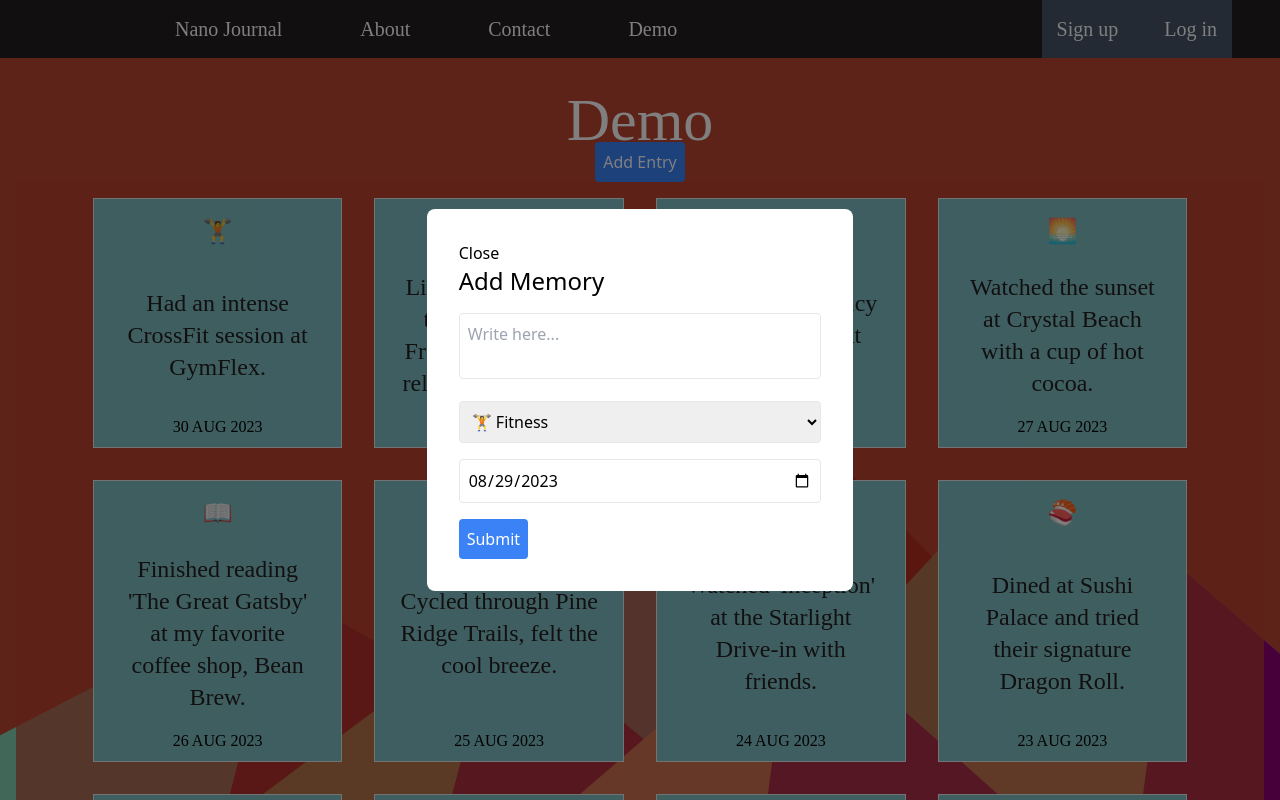
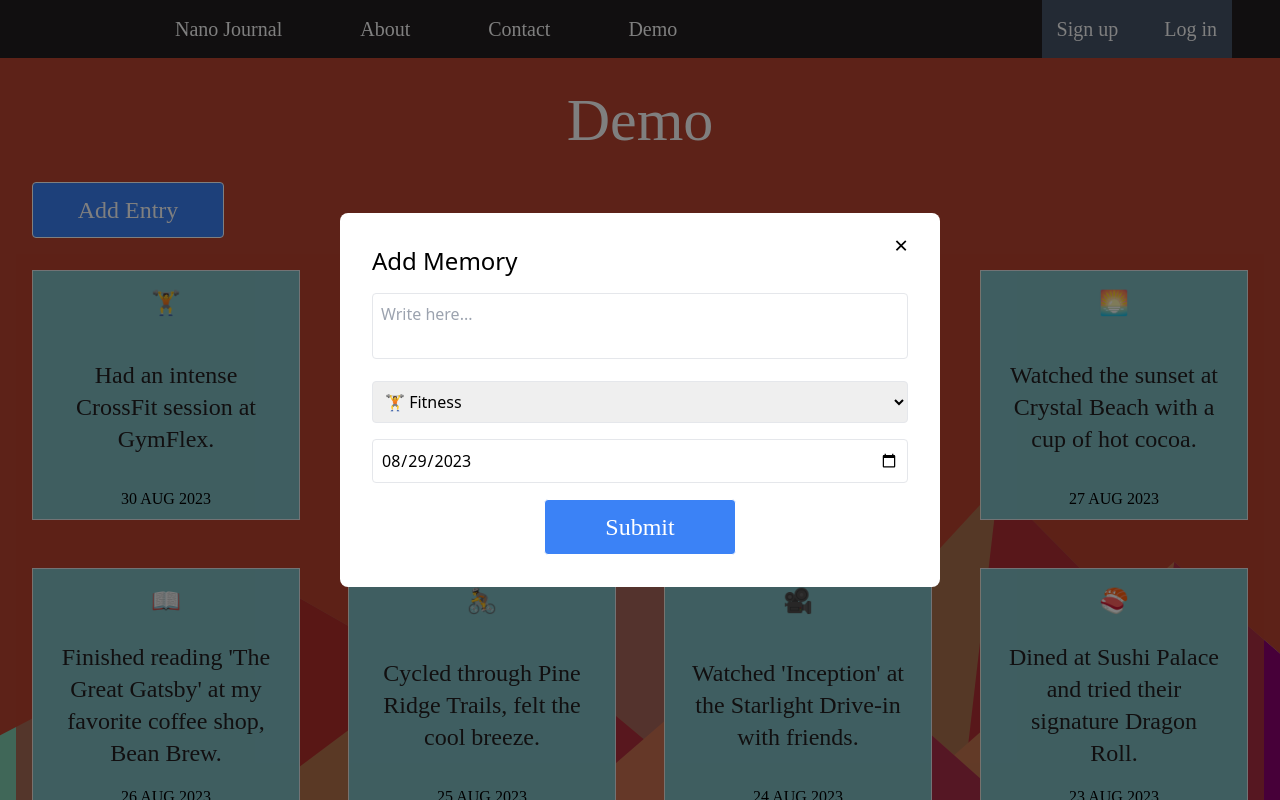
Before and after one commit to taiarima/memories, a React (Vite) app: page /demo in a window 1280 px wide. Both pictures are taken after a click on the button "Add Entry". Shown: the top 800 px of the page. Built offline with nearby package versions, Linux system fonts and the light colour scheme; a web font is replaced by a local one.

Commit message:
Added Button comp. Fixed demo styling.

```diff
--- a/src/components/AddMemModal.jsx
+++ b/src/components/AddMemModal.jsx
@@ -1,4 +1,5 @@
 import React, { useState } from "react";
+import Button from "./Button";
 
 const categories = [
   "🏋️ Fitness",
@@ -61,8 +62,16 @@ function AddMemModal({ closeModal, handleAddMemory }) {
       className="fixed top-0 left-0 w-full h-full flex items-center justify-center bg-opacity-50 bg-black"
       onClick={handleBackgroundClick}
     >
-      <div className="bg-white p-8 rounded-lg w-1/3">
-        <button onClick={closeModal}>Close</button>
+      <div className="bg-white p-8 rounded-lg">
+        <div className="relative">
+          <button
+            onClick={closeModal}
+            className="text-2xl absolute right-0 -mt-4"
+          >
+            &times;
+          </button>
+        </div>
+
         <h1 className="text-2xl mb-4">Add Memory</h1>
 
         <textarea
@@ -92,12 +101,15 @@ function AddMemModal({ closeModal, handleAddMemory }) {
           onChange={(e) => setDate(e.target.value)}
         />
 
-        <button
+        {/* <button
           className="bg-blue-500 text-white p-2 rounded"
           onClick={handleSubmit}
         >
           Submit
-        </button>
+        </button> */}
+        <div className="flex justify-center">
+          <Button onclick={handleSubmit}>Submit</Button>
+        </div>
       </div>
     </div>
   );
--- /dev/null
+++ b/src/components/Button.jsx
@@ -0,0 +1,30 @@
+import React from "react";
+
+const Button = ({ children, onClick, type = "primary" }) => {
+  let buttonStyle = "";
+
+  switch (type) {
+    case "primary":
+      buttonStyle = "bg-blue-500 hover:bg-blue-700 text-white";
+      break;
+    case "secondary":
+      buttonStyle = "bg-gray-500 hover:bg-gray-700 text-white";
+      break;
+    case "danger":
+      buttonStyle = "bg-red-500 hover:bg-red-700 text-white";
+      break;
+    default:
+      buttonStyle = "bg-blue-500 hover:bg-blue-700 text-white";
+  }
+
+  return (
+    <button
+      className={`py-2 px-4 rounded w-48 h-14 ${buttonStyle} font-title text-2xl border border-white`}
+      onClick={onClick}
+    >
+      {children}
+    </button>
+  );
+};
+
+export default Button;
--- a/src/components/Memory.jsx
+++ b/src/components/Memory.jsx
@@ -1,6 +1,6 @@
 function Memory({ memory }) {
   return (
-    <div className="w-1/5 m-4 p-2 bg-customTeal border border-l-customCream flex flex-col justify-between text-center font-title cursor-pointer">
+    <div className=" m-4 p-2 bg-customTeal border border-l-customCream flex flex-col justify-between text-center font-title cursor-pointer">
       <span className="m-2 text-2xl">{memory.categoryEmoji}</span>
       <h1 className="text-2xl text-customGray m-4">{memory.entryText}</h1>
       <span>{memory.date}</span>
--- a/src/pages/Demo.jsx
+++ b/src/pages/Demo.jsx
@@ -1,6 +1,7 @@
 import Memory from "../components/Memory";
 import NavBar from "../components/NavBar";
 import AddMemModal from "../components/AddMemModal";
+import Button from "../components/Button";
 import { useState } from "react";
 
 function Demo() {
@@ -126,13 +127,18 @@ function Demo() {
     <div className="">
       <NavBar />
       <h1 className="font-title text-white text-6xl text-center m-8">Demo</h1>
-      <div className="relative flex flex-wrap m-4 justify-center bg-customRed bg-opacity-70">
-        <button
-          className="transform -translate-y-full bg-blue-500 text-white p-2 rounded absolute"
+      <div className="flex justify-start m-4">
+        {/* <button
+          className="bg-blue-500 text-white p-2 mx-4 rounded"
           onClick={() => setIsModalOpen(true)}
         >
           Add Entry
-        </button>
+        </button> */}
+        <div className="mx-4">
+          <Button onClick={() => setIsModalOpen(true)}>Add Entry</Button>
+        </div>
+      </div>
+      <div className="grid grid-cols-1 md:grid-cols-2 lg:grid-cols-3 xl:grid-cols-4 gap-4 m-4 bg-customRed bg-opacity-70">
         {demoEntries.map((memory) => (
           <Memory memory={memory} key={memory.id} />
         ))}
```
